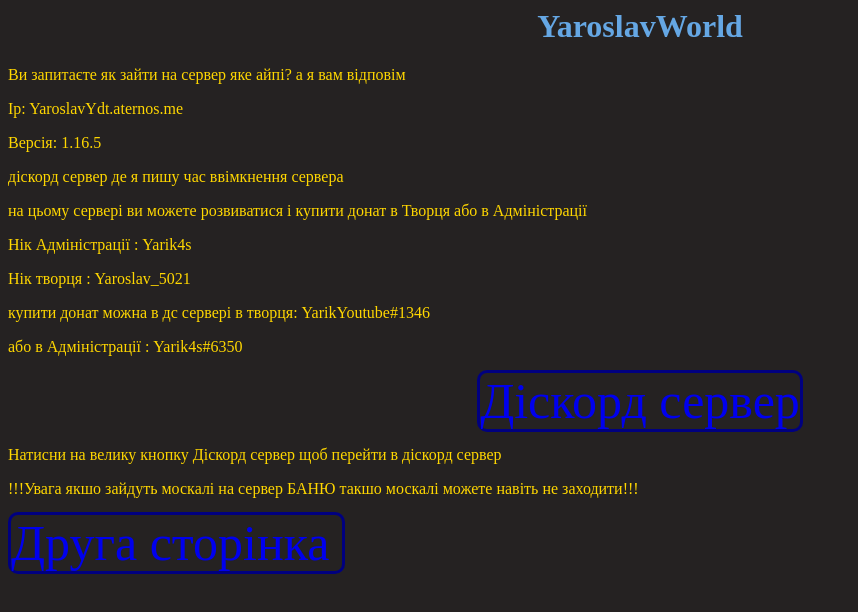
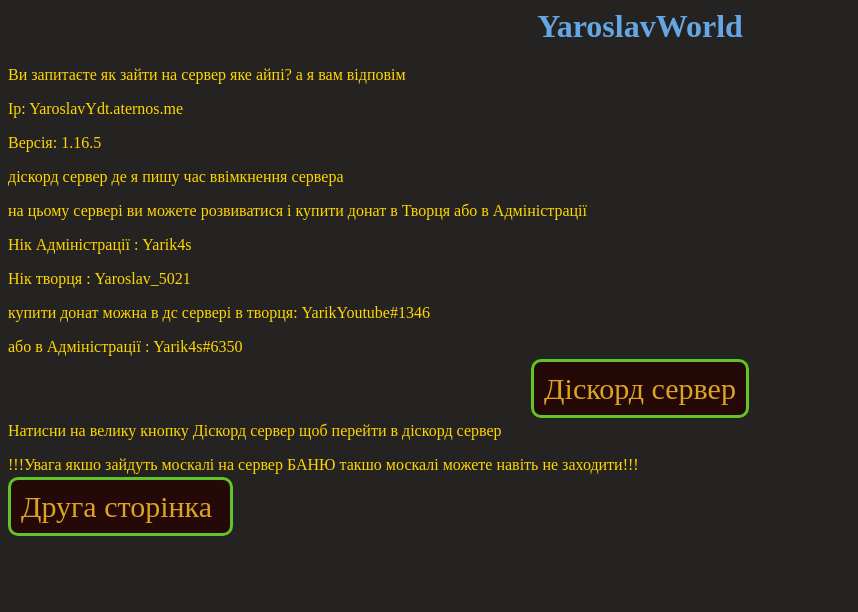
Before and after one commit to YaroslavSheburek/Site-Server2024, a plain HTML site: page index.html in a window 1280 px wide. Shown: the whole page, without its empty margins (0-858 px from the left). Drawn offline with Linux system fonts and the light colour scheme.

Commit message:
Update style.css

```diff
--- a/style.css
+++ b/style.css
@@ -17,8 +17,19 @@ background-color: rgb(37, 34, 34);
 
     a {
     text-decoration: none;
+    color:goldenrod;
 
 
+    }
+a:visited{
+    text-decoration:none;
+    text-align:left;
+    font-size:30px;
+    border:3px solid rgb(97, 196, 40);
+    border-radius:10px;
+    background-color: rgb(37, 8, 8);
+    padding:10px;
+    margin: 10px;
 }
 
     main {
@@ -30,8 +41,10 @@ font-size: 30px;
     .page2 {
     text-decoration:none;
     text-align:left;
-font-size:50px;
-border:3px solid navy;
+    font-size:30px;
+    border:3px solid rgb(97, 196, 40);
     border-radius:10px;
-
+    background-color: rgb(37, 8, 8);
+    padding:10px;
+    margin-top: 100px;
 }
```
Lines whose indentation alone changed are shown as unchanged.
